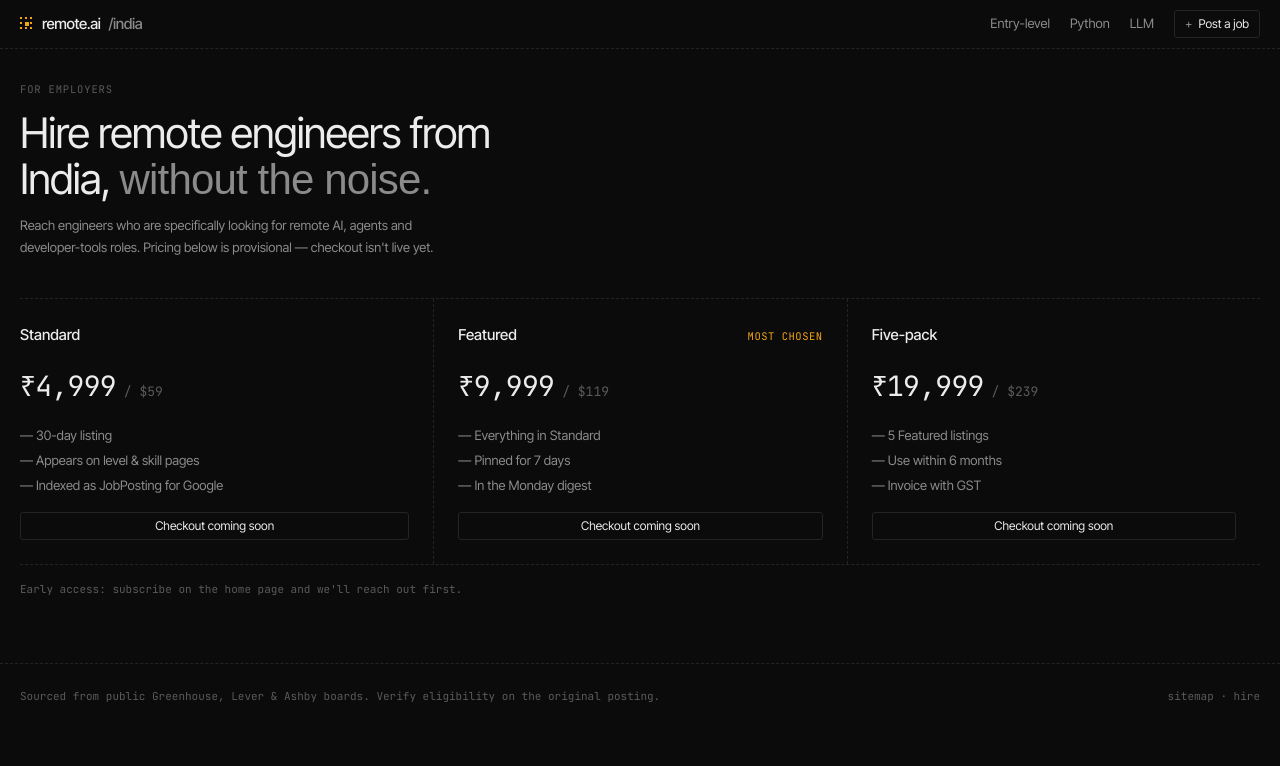
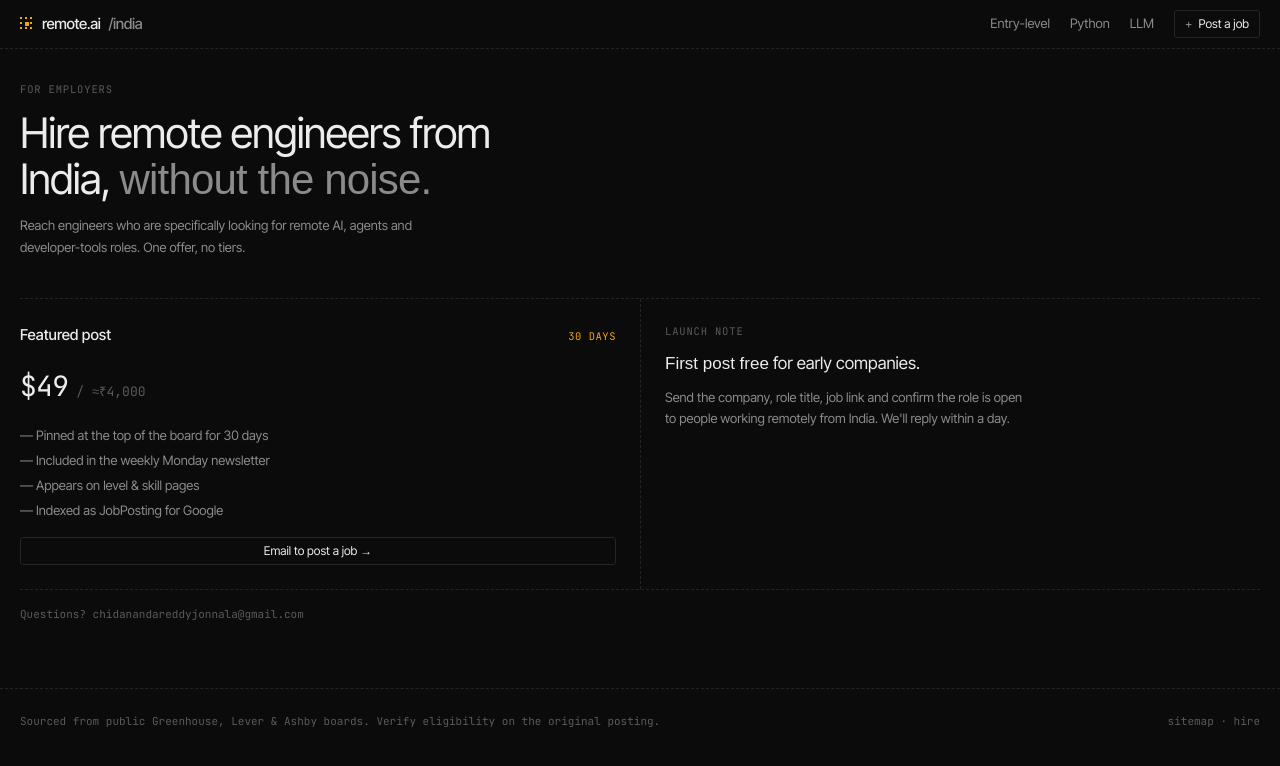
Before and after one commit to Chidanandareddyj/ai-jobs-india, a Next.js app: page /post-a-job in a window 1280 px wide. Shown: the top 766 px of the page. Built offline with nearby package versions, Linux system fonts and the light colour scheme; no server answers; a web font is replaced by a local one.

Commit message:
Post-a-job: single $49 Featured offer with mailto CTA, first post free

```diff
--- a/app/post-a-job/page.tsx
+++ b/app/post-a-job/page.tsx
@@ -1,26 +1,38 @@
 export const metadata = { title: "Post a remote job to Indian AI engineers" };
-const plans = [
-  { n: "Standard", inr: "4,999", usd: "59", f: ["30-day listing", "Appears on level & skill pages", "Indexed as JobPosting for Google"] },
-  { n: "Featured", inr: "9,999", usd: "119", f: ["Everything in Standard", "Pinned for 7 days", "In the Monday digest"], tag: "Most chosen" },
-  { n: "Five-pack", inr: "19,999", usd: "239", f: ["5 Featured listings", "Use within 6 months", "Invoice with GST"] },
-];
+const subject = "Featured job post — ai-jobs-india";
+const body = `Hi,
+
+I'd like to post a featured job on ai-jobs-india.
+
+Company:
+Role title:
+Job link:
+Remote from India (yes/no):
+
+Thanks,
+`;
+const mailto = `mailto:chidanandareddyjonnala@gmail.com?subject=${encodeURIComponent(subject)}&body=${encodeURIComponent(body)}`;
+const perks = ["Pinned at the top of the board for 30 days", "Included in the weekly Monday newsletter", "Appears on level & skill pages", "Indexed as JobPosting for Google"];
 export default function PostJob() {
   return (
     <div className="mx-auto max-w-[1360px] px-5 pt-8">
       <p className="label mb-3">For employers</p>
       <h1 className="max-w-[20ch] text-[34px] font-normal leading-[1.1] tracking-[-0.02em] sm:text-[42px]">Hire remote engineers from India, <span className="font-serif text-mute">without the noise.</span></h1>
-      <p className="mt-3 max-w-[60ch] text-mute">Reach engineers who are specifically looking for remote AI, agents and developer-tools roles. Pricing below is provisional — checkout isn&apos;t live yet.</p>
-      <div className="rule mt-10 grid border-t md:grid-cols-3">
-        {plans.map((p, i) => (
-          <section key={p.n} className={`rule flex flex-col gap-4 border-b py-6 md:border-b-0 md:px-6 ${i ? "md:border-l" : "md:pl-0"}`}>
-            <div className="flex items-baseline justify-between"><h2 className="text-[15px] font-medium">{p.n}</h2>{p.tag && <span className="font-mono text-[10.5px] uppercase tracking-wider text-amber">{p.tag}</span>}</div>
-            <p className="font-mono"><span className="text-[28px] tracking-tight">₹{p.inr}</span><span className="ml-2 text-faint">/ ${p.usd}</span></p>
-            <ul className="space-y-1 text-mute">{p.f.map((x) => <li key={x}>— {x}</li>)}</ul>
-            <button disabled className="btn mt-auto cursor-not-allowed justify-center text-faint">Checkout coming soon</button>
-          </section>
-        ))}
+      <p className="mt-3 max-w-[60ch] text-mute">Reach engineers who are specifically looking for remote AI, agents and developer-tools roles. One offer, no tiers.</p>
+      <div className="rule mt-10 grid border-t md:grid-cols-2">
+        <section className="rule flex flex-col gap-4 border-b py-6 md:border-b-0 md:pr-6">
+          <div className="flex items-baseline justify-between"><h2 className="text-[15px] font-medium">Featured post</h2><span className="font-mono text-[10.5px] uppercase tracking-wider text-amber">30 days</span></div>
+          <p className="font-mono"><span className="text-[28px] tracking-tight">$49</span><span className="ml-2 text-faint">/ ≈₹4,000</span></p>
+          <ul className="space-y-1 text-mute">{perks.map((x) => <li key={x}>— {x}</li>)}</ul>
+          <a href={mailto} className="btn mt-auto justify-center">Email to post a job →</a>
+        </section>
+        <section className="rule flex flex-col gap-3 py-6 md:border-l md:px-6">
+          <p className="label">Launch note</p>
+          <p className="max-w-[44ch] text-[17px] leading-snug"><span className="font-serif">First post free</span> for early companies.</p>
+          <p className="max-w-[48ch] text-mute">Send the company, role title, job link and confirm the role is open to people working remotely from India. We&apos;ll reply within a day.</p>
+        </section>
       </div>
-      <p className="rule mt-0 border-t pt-4 font-mono text-[11px] text-faint">Early access: subscribe on the home page and we&apos;ll reach out first.</p>
+      <p className="rule mt-0 border-t pt-4 font-mono text-[11px] text-faint">Questions? chidanandareddyjonnala@gmail.com</p>
     </div>
   );
 }
```
